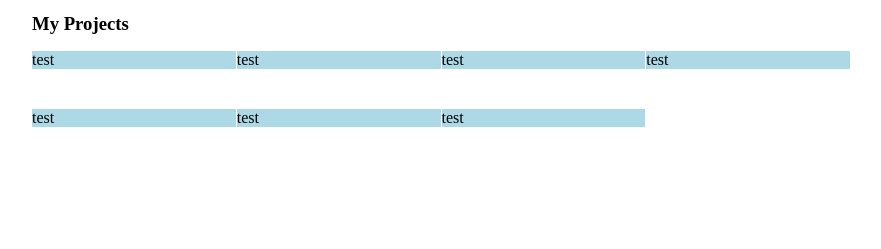
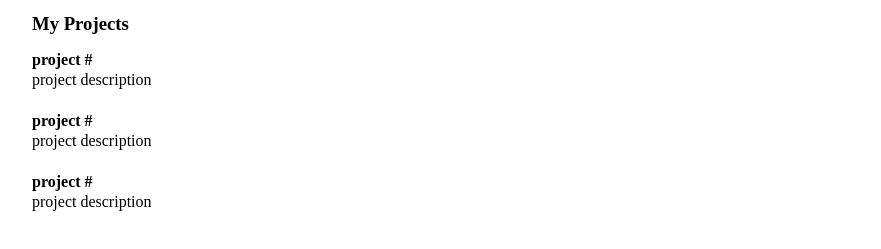
Before and after one commit to Ben-Ortiz/Potfolio-Website, a plain HTML site: page project.html in a window 1280 px wide. Shown: the part 185-434 px from the top of the page, without its empty margins (199-1080 px from the left). Drawn offline with Linux system fonts and the light colour scheme.

Commit message:
moved files around again and made a basic project page

```diff
--- a/css/styles.css
+++ b/css/styles.css
@@ -86,11 +86,6 @@ a {
     text-decoration: none;
 }
 
-.blog>:not(:last-child) {
-    display: block;
-    margin-bottom: 10px;
-}
-
 .blog-link:hover {
     text-decoration: underline black;
 }
@@ -99,14 +94,26 @@ a {
     opacity: 0.4;
 }
 
-.project-container-grid {
-    display: grid;
-    grid-template-columns: 1fr 1fr 1fr 1fr;
-    column-gap: 1px;
-    row-gap: 40px;
+.blog-date {
+    display: block;
+    margin-top: 2px;
+    margin-bottom: 5px;
 }
 
-.project-item {
-    background-color: lightblue;
-    width: 100%;
+.blog-description {
+    margin-top: 2px;
+    margin-bottom: 5px;
 }
+
+.project-description {
+    margin-top: 2px;
+    margin-bottom: 5px;
+}
+
+.project-link:hover {
+    text-decoration: underline black;
+}
+
+.project-link:active {
+    opacity: 0.4;
+}
--- a/project.html
+++ b/project.html
@@ -29,39 +29,43 @@
                             <img src = "images/icon-linkedin.svg" alt ="linkedin logo">
                         </a>
                     </div>
-                    <div>
+                    <div class="project-page-title">
                         <p>
                             <h3>My Projects</h3>
                         </p>
                     </div>
-                    <div class="project-container-grid">
-                        <div class="project-item">
-                            test
+                    <div class="project-list">
+
+                        <div class ="project-item">
+                            <a class="project-link" href ="blogEntries/blogEntry2.html">
+                                <h4>project #</h4>
+                            </a>
+                            <p class="project-description">
+                                project description
+                            </p>
                         </div>
+                        <br>
 
-                        <div class="project-item">
-                            test
+                        <div class ="project-item">
+                            <a class="project-link" href ="blogEntries/blogEntry2.html">
+                                <h4>project #</h4>
+                            </a>
+                            <p class="project-description">
+                                project description
+                            </p>
                         </div>
+                        <br>
 
-                        <div class="project-item">
-                            test
+                        <div class ="project-item">
+                            <a class="project-link" href ="blogEntries/blogEntry2.html">
+                                <h4>project #</h4>
+                            </a>
+                            <p class="project-description">
+                                project description
+                            </p>
                         </div>
+                        <br>
 
-                        <div class="project-item">
-                            test
-                        </div>
-
-                        <div class="project-item">
-                            test
-                        </div>
-
-                        <div class="project-item">
-                            test
-                        </div>
-
-                        <div class="project-item">
-                            test
-                        </div>
                     </div>
                 </div>
             </div>
```
Also changed, not shown: blog.html (+15 -15 lines), blogEntry1.html (renamed from blogEntries/blogEntry1.html), blogEntry2.html (renamed from blogEntries/blogEntry2.html), blogEntry3.html (renamed from blogEntries/blogEntry3.html).
